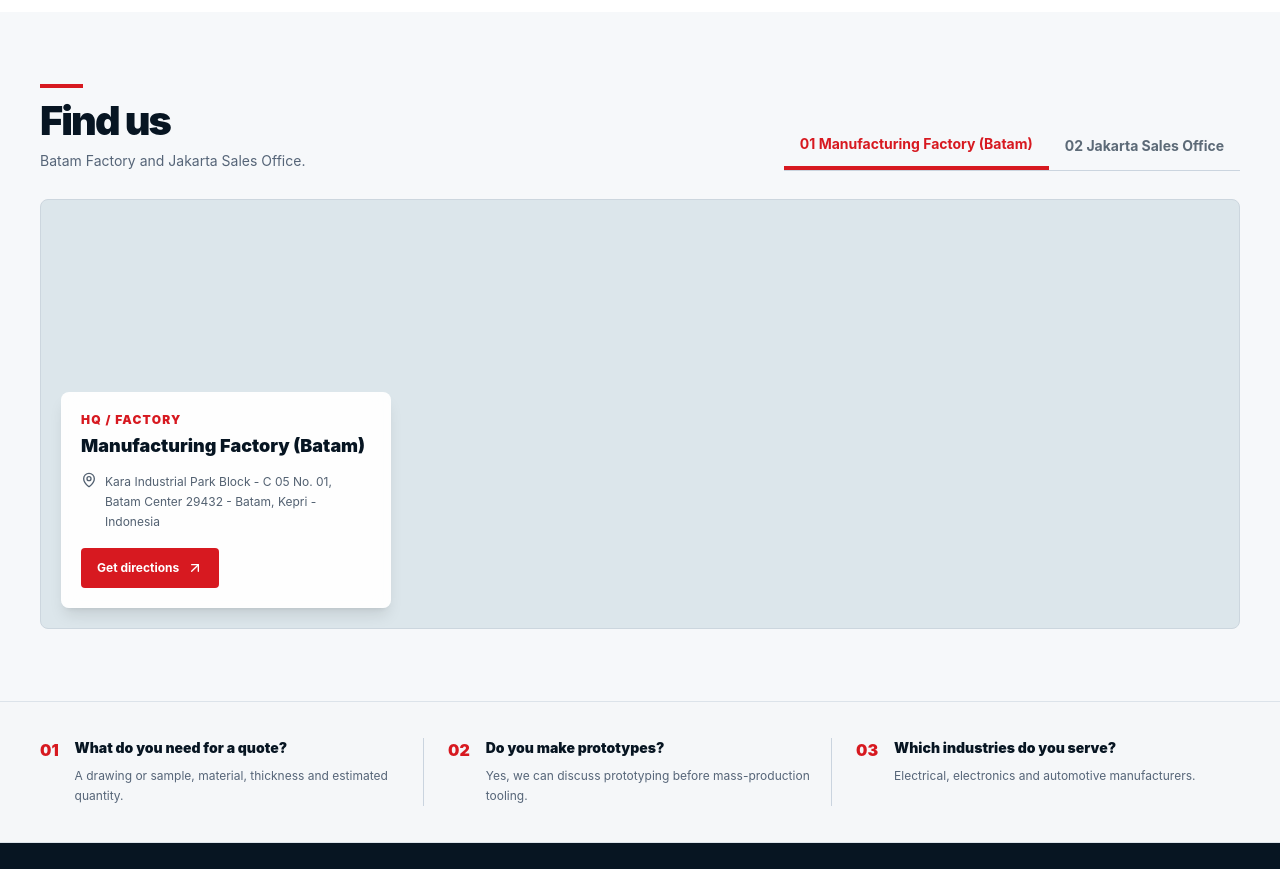
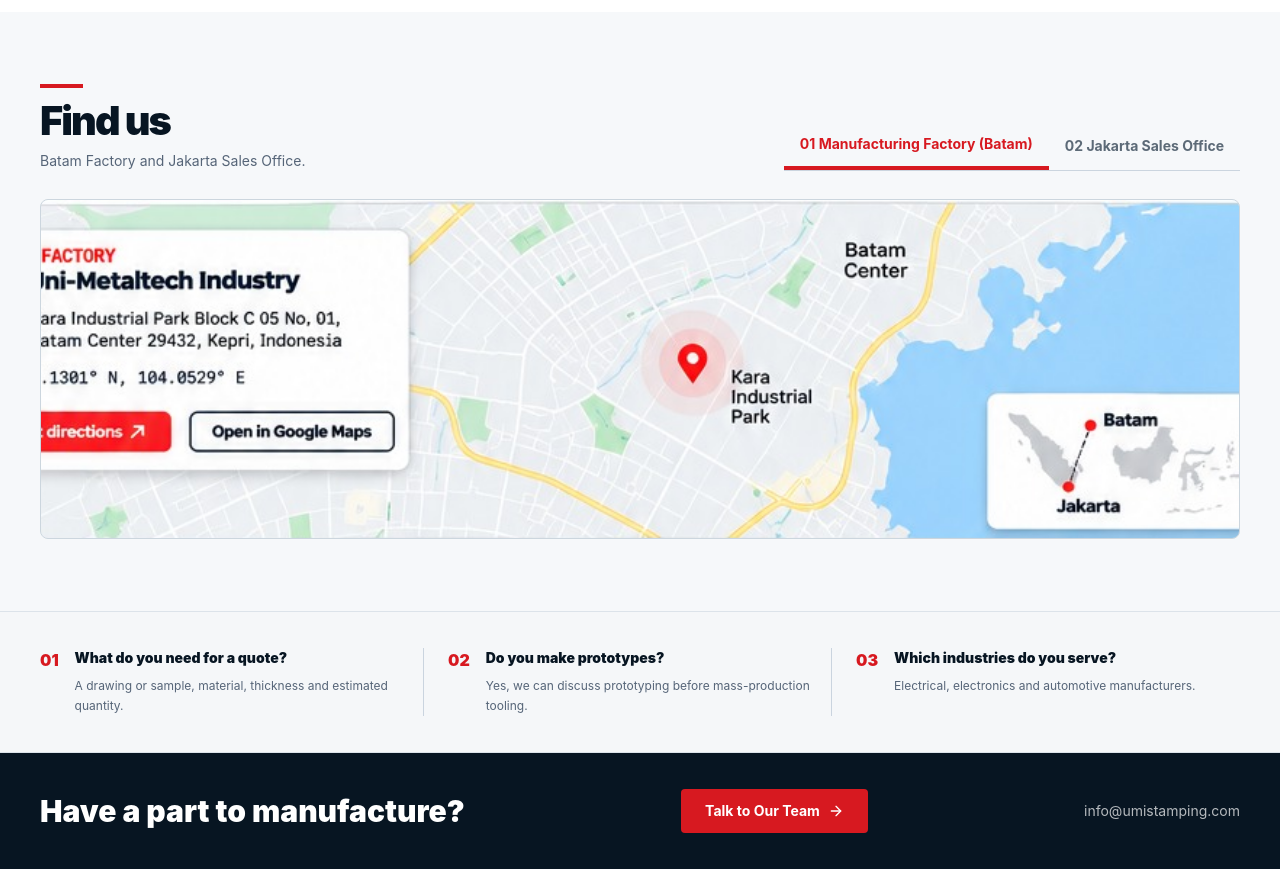
Before and after one commit to Kelvintan127/umi, a Laravel app: page /en/contact in a window 1280 px wide. Shown: the part 1794-2663 px from the top of the page. Run offline with Laravel 12, Linux system fonts and the light colour scheme; style sheets or scripts are compiled from the project's sources; some libraries are stand-ins or nearby versions.

Commit message:
fix(contact): show approved linked Batam map when external map cannot render

```diff
--- a/resources/js/pages/Contact.tsx
+++ b/resources/js/pages/Contact.tsx
@@ -2,6 +2,7 @@ import { Link, useForm, usePage } from "@inertiajs/react";
 import { ArrowRight, ArrowUpRight, CheckCircle2, Clock3, Mail, MapPin, Phone, ShieldCheck } from "lucide-react";
 import { useEffect, useRef, useState, type FormEvent } from "react";
 import { MockupShell } from "@/components/layout/MockupShell";
+import { MockupCrop } from "@/components/media/MockupCrop";
 import { PageHead } from "@/components/layout/PageHead";
 import type { PageProps } from "@/types";
 
@@ -186,15 +187,25 @@ export default function Contact() {
             {String(index + 1).padStart(2, "0")} {item.label}</button>)}
         </div>
       </div>
-      <div id="umi-map-panel" role="tabpanel" className="relative mt-7 h-[380px] overflow-hidden rounded-lg border border-[#ccd6de] bg-[#dce6eb] lg:h-[430px]">
+      <div id="umi-map-panel" role="tabpanel" className="relative mt-7 h-[290px] overflow-hidden rounded-lg border border-[#ccd6de] bg-[#dce6eb] sm:h-[340px]">
+        {location === 0 ? (
+          <a href={selected.map || mapSearch} target="_blank" rel="noopener noreferrer"
+            aria-label="Open Batam factory map in Google Maps" className="block h-full w-full">
+            <MockupCrop crop="batam-map" alt="Approved Batam factory map at Kara Industrial Park" className="h-full w-full" />
+          </a>
+        ) : (
+          <>
             <iframe key={selected.query} title={selected.label + " map"} loading="lazy" referrerPolicy="no-referrer-when-downgrade"
               src={"https://maps.google.com/maps?q=" + encodeURIComponent(selected.query) + "&z=13&output=embed"} className="h-full w-full border-0"/>
             <div className="absolute bottom-5 left-5 max-w-[330px] rounded-lg bg-white/95 p-5 shadow-lg backdrop-blur">
-          <p className="text-xs font-black uppercase tracking-widest text-[#d71920]">{location === 0 ? "HQ / Factory" : "Sales Office"}</p>
+              <p className="text-xs font-black uppercase tracking-widest text-[#d71920]">Sales Office</p>
               <h3 className="mt-1 text-lg font-black">{selected.label}</h3>
               <p className="mt-3 flex items-start gap-2 text-xs leading-5 text-[#536171]"><MapPin size={16} className="shrink-0"/>{selected.address}</p>
-          <a href={selected.map || mapSearch} target="_blank" rel="noopener noreferrer" className="umi-btn-red mt-4 inline-flex items-center gap-2 rounded px-4 py-3 text-xs font-bold text-white">Get directions<ArrowUpRight size={16}/></a>
+              <a href={selected.map || mapSearch} target="_blank" rel="noopener noreferrer"
+                className="umi-btn-red mt-4 inline-flex items-center gap-2 rounded px-4 py-3 text-xs font-bold text-white">Get directions<ArrowUpRight size={16}/></a>
             </div>
+          </>
+        )}
       </div>
     </div></section>
     <section className="border-y border-[#dce3ea] bg-[#f5f7f9] py-9">
```
Lines whose indentation alone changed are shown as unchanged.
